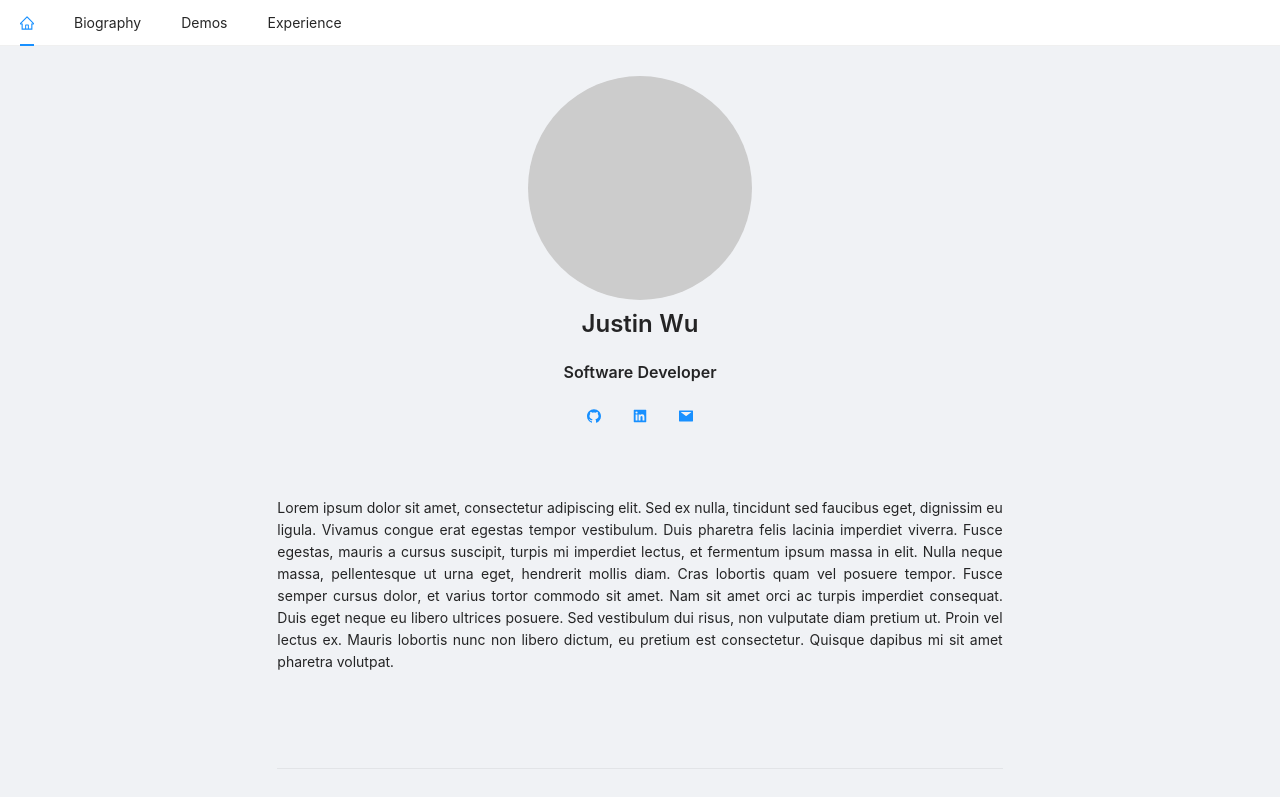
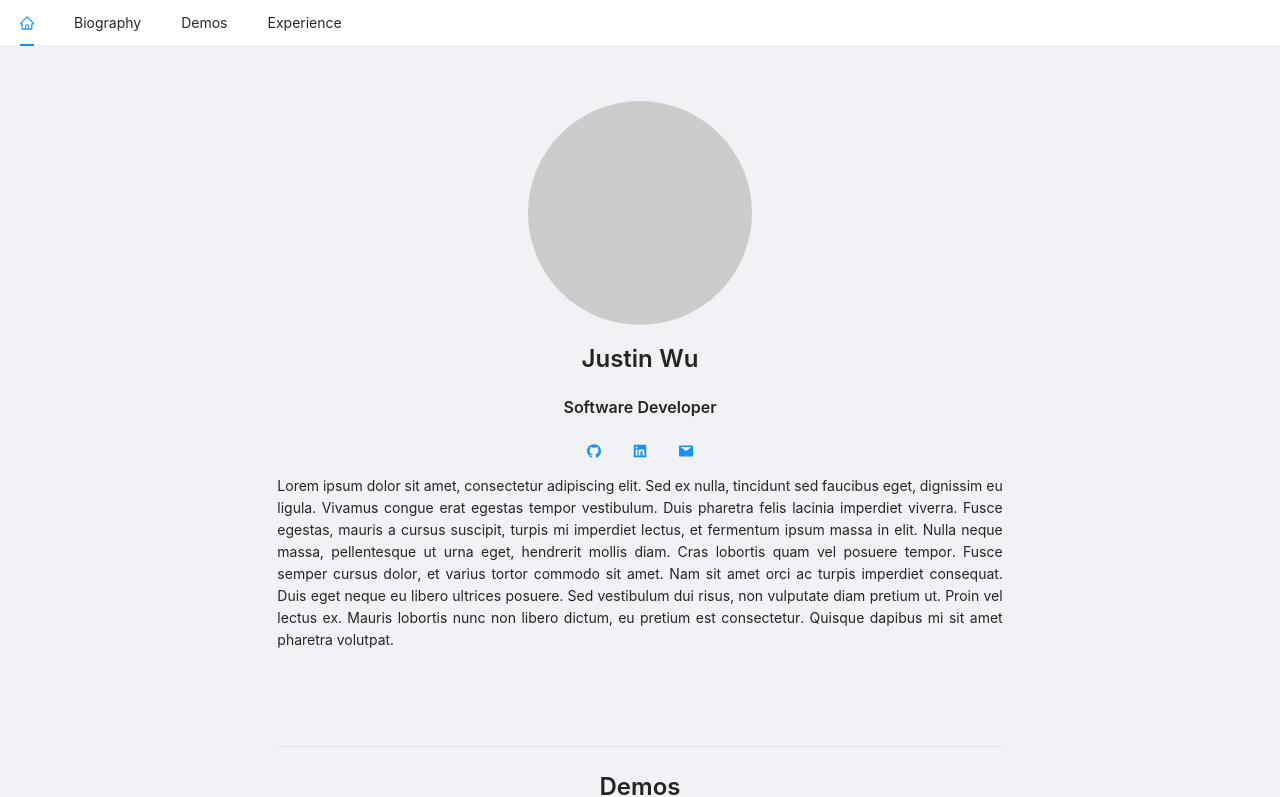
Before and after one commit to JustinLokHinWu/Personal-Site-Frontend, a React (Create React App) app: page / in a window 1280 px wide. Shown: the top 797 px of the page. Built offline with nearby package versions, Linux system fonts and the light colour scheme.

Commit message:
Removed unused code

```diff
--- a/src/components/Biography.js
+++ b/src/components/Biography.js
@@ -13,12 +13,11 @@ const Biography = () => {
         >
             <Avatar
                 size={{ xs: 128, sm: 160, md: 192, lg: 192, xl: 224, xxl: 256 }}
-                style={{ display: 'block', marginLeft: 'auto', marginRight: 'auto' }}
+                style={{ display: 'block', marginLeft: 'auto', marginRight: 'auto', marginTop: '25px', marginBottom: '10px' }}
             />
             <Title level={3}>Justin Wu</Title>
             <Title level={5}>Software Developer</Title>
             <Socials />
-            <Divider />
             <Paragraph style={{'textAlign': 'justify'}}>
                 Lorem ipsum dolor sit amet, consectetur adipiscing elit. Sed ex nulla, tincidunt sed faucibus eget, dignissim eu ligula. Vivamus congue erat egestas tempor vestibulum. Duis pharetra felis lacinia imperdiet viverra. Fusce egestas, mauris a cursus suscipit, turpis mi imperdiet lectus, et fermentum ipsum massa in elit. Nulla neque massa, pellentesque ut urna eget, hendrerit mollis diam. Cras lobortis quam vel posuere tempor. Fusce semper cursus dolor, et varius tortor commodo sit amet. Nam sit amet orci ac turpis imperdiet consequat. Duis eget neque eu libero ultrices posuere. Sed vestibulum dui risus, non vulputate diam pretium ut. Proin vel lectus ex. Mauris lobortis nunc non libero dictum, eu pretium est consectetur. Quisque dapibus mi sit amet pharetra volutpat.
             </Paragraph>
```
